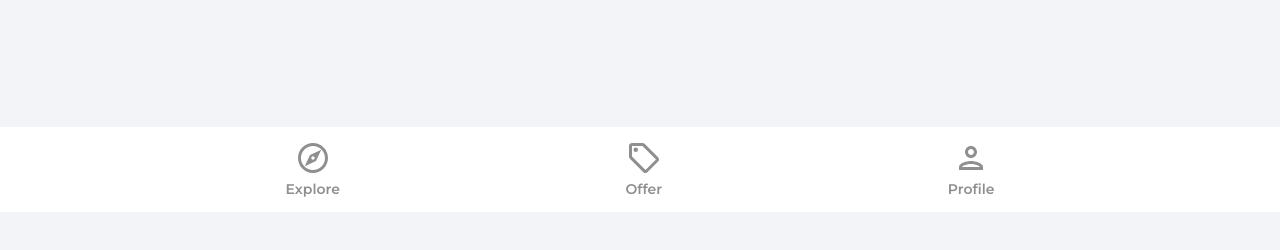
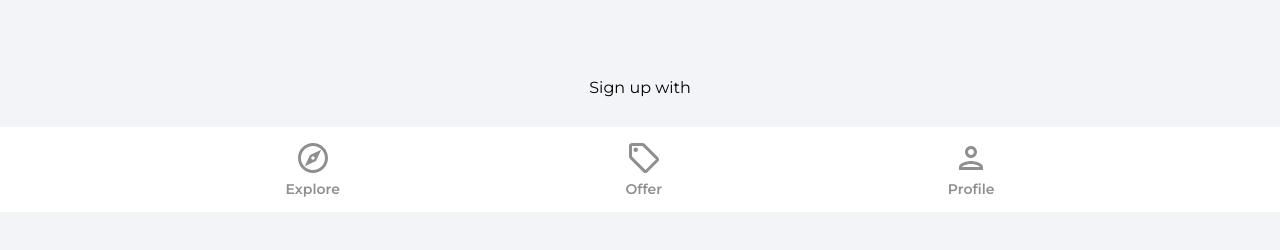
Before and after one commit to setykarimi/House-marketplace, a React (Create React App) app: page /sign-up in a window 1280 px wide. Shown: the part 588-838 px from the top of the page. Before the commit the page ends 800 px from the top, so only its background shows below. Built offline with nearby package versions, Linux system fonts and the light colour scheme.

Commit message:
Add OAuth

```diff
--- a/src/pages/SignUp.jsx
+++ b/src/pages/SignUp.jsx
@@ -6,6 +6,7 @@
 import { getAuth, createUserWithEmailAndPassword, updateProfile } from 'firebase/auth'
 import { setDoc, doc, serverTimestamp } from 'firebase/firestore'
 import { db } from '../firebase.config'
+import OAuth from '../components/OAuth';
 
 const SignUp = () => {
     const [showPassword, setShowPassword] = useState(false)
@@ -47,7 +48,7 @@
 
             navigate('/ ')
         } catch (error) {
-          toast.error('Something went wrong with registration')
+            toast.error('Something went wrong with registration')
         }
     }
 
@@ -116,6 +117,7 @@
                         Sign In Instead
                     </Link>
                 </main>
+                <OAuth />
             </div>
         </>
     );
```
